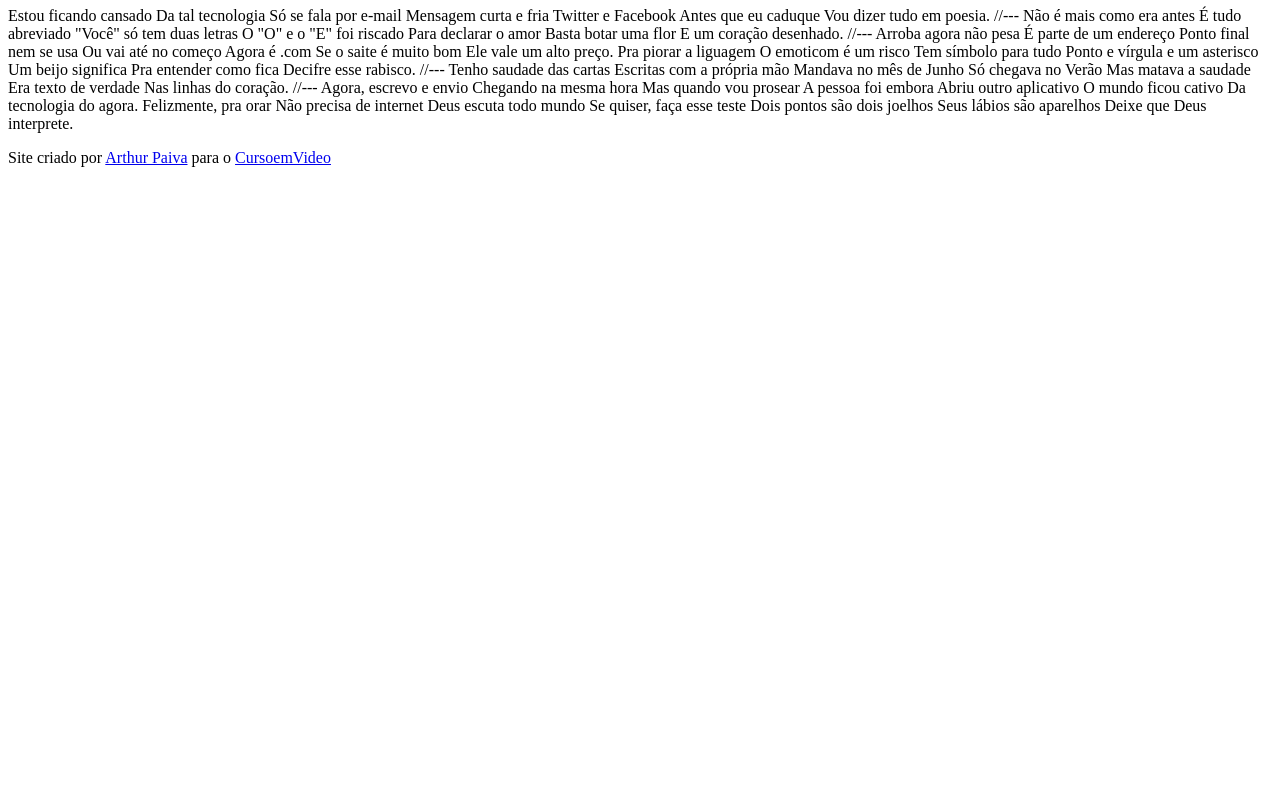
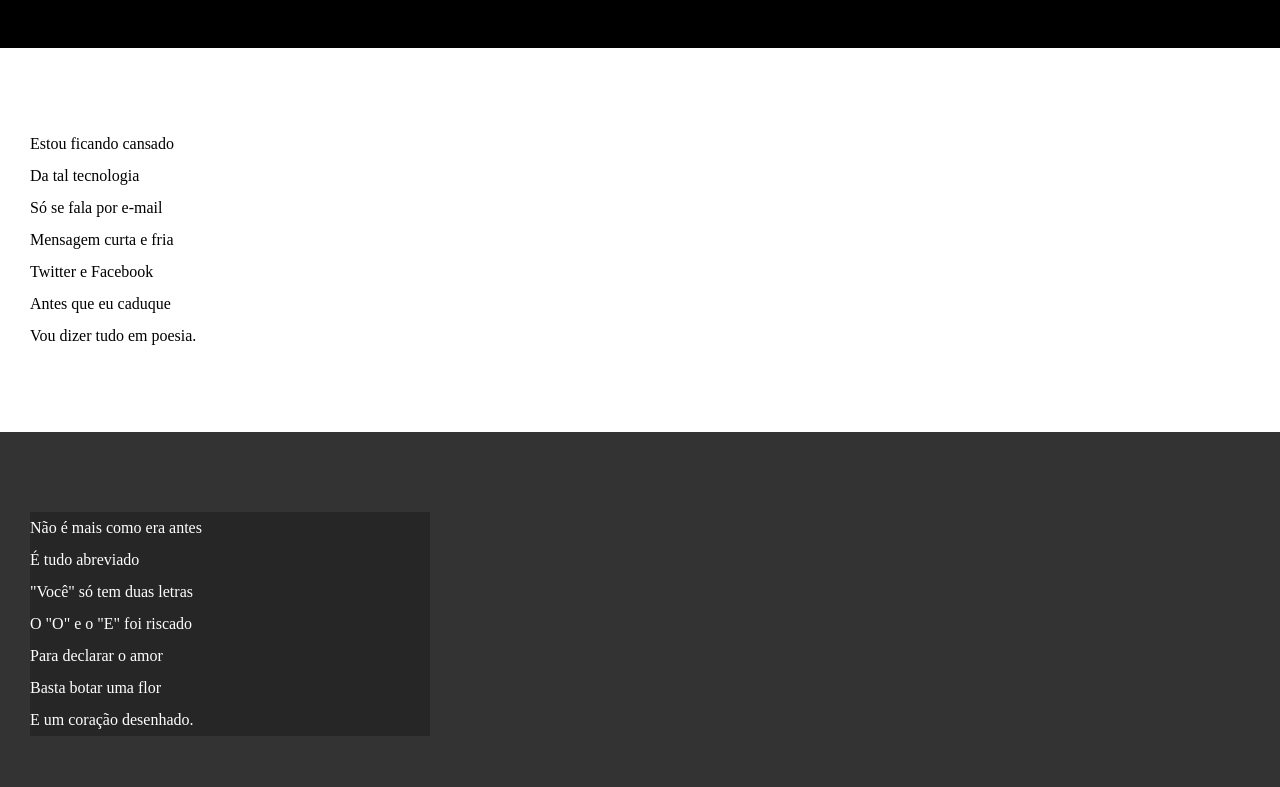
Before and after one commit to arthur201306/html-css, a plain HTML site: page desafios/d012/index.html in a window 1280 px wide. Shown: the part 107-894 px from the top of the page. Before the commit the page ends 800 px from the top, so only its background shows below. Drawn offline with Linux system fonts and the light colour scheme.

Commit message:
Atualização CSS

```diff
--- /dev/null
+++ b/desafios/d012/estilo/style.css
@@ -0,0 +1,65 @@
+@charset "UTF-8";
+
+* {
+    margin: 0;
+    padding: 0
+}
+
+html, body {
+    min-height: 100vh;
+    background-color: darkgray;
+}
+
+header {
+    background-color: black;
+    color: white;
+    text-align: center;
+}
+
+header > h1 {
+    padding-top: 50px;
+    font-variant: small-caps;
+}
+
+header > p {
+    padding-bottom: 50px;
+}
+
+header a, footer a {
+    color: white;
+    text-decoration: none;
+    font-weight: bolder;
+}
+
+header a:hover, footer a:hover {
+    text-decoration: underline;
+}
+
+section {
+    padding-top: 10vh;
+    padding-bottom: 10vh;
+    line-height: 2em;
+    padding-left: 30px;
+}
+
+section.normal {
+    background-color: white;
+    color: black
+}
+
+section.imagem {
+    background-color: rgb(51, 51, 51);
+    color: white;
+}
+
+section.imagem > p {
+    width: 400px;
+    background-color: rgba(0, 0, 0, 0.253);
+}
+
+footer {
+    background-color: black;
+    color: white;
+    text-align: center;
+    padding: 10px
+}
--- a/desafios/d012/index.html
+++ b/desafios/d012/index.html
@@ -2,81 +2,102 @@
 <html lang="pt-br">
     <head>
         <meta charset="UTF-8">
-        <meta http-equiv="X-UA-Compatible" content="IE=edge">
         <meta name="viewport" content="width=device-width, initial-scale=1.0">
         <title>Cordel Moderno</title>
+        <link rel="stylesheet" href="estilo/style.css">
     </head>
     <body>
         <header>
-            <h1>Cordel Moderno</h1>
-            <p>Por <a href="https://www.recantodasletras.com.br/poesias/3186743" target="_blank">Milton Duarte</a></p>
+            <h1>
+                Cordel Moderno
+            </h1>
+            <p>
+                Por <a href="https://www.recantodasletras.com.br/poesias/3186743" target="_blank">Milton Duarte</a>
+            </p>
         </header>
 
-        Estou ficando cansado
-        Da tal tecnologia
-        Só se fala por e-mail
-        Mensagem curta e fria
-        Twitter e Facebook
-        Antes que eu caduque
-        Vou dizer tudo em poesia.
+        <section class="normal">
+            <p>
+                Estou ficando cansado <br>
+                Da tal tecnologia <br>
+                Só se fala por e-mail <br>
+                Mensagem curta e fria <br>
+                Twitter e Facebook <br>
+                Antes que eu caduque <br>
+                Vou dizer tudo em poesia.
+            </p>
+        </section>
 
-        //---
+        <section class="imagem">
+            <p>
+                Não é mais como era antes <br>
+                É tudo abreviado <br>
+                "Você" só tem duas letras <br>
+                O "O" e o "E" foi riscado <br>
+                Para declarar o amor <br>
+                Basta botar uma flor <br>
+                E um coração desenhado.
+            </p>
+        </section>
 
-        Não é mais como era antes
-        É tudo abreviado
-        "Você" só tem duas letras
-        O "O" e o "E" foi riscado
-        Para declarar o amor
-        Basta botar uma flor
-        E um coração desenhado.
+        <section class="normal">
+            <p>
+                Arroba agora não pesa <br>
+                É parte de um endereço <br>
+                Ponto final nem se usa<br>
+                Ou vai até no começo<br>
+                Agora é .com<br>
+                Se o saite é muito bom<br>
+                Ele vale um alto preço.
+            </p>
 
-        //---
+            <p>
+                Pra piorar a liguagem<br>
+                O emoticom é um risco<br>
+                Tem símbolo para tudo<br>
+                Ponto e vírgula e um asterisco<br>
+                Um beijo significa<br>
+                Pra entender como fica<br>
+                Decifre esse rabisco.
+            </p>
+        </section>
 
-        Arroba agora não pesa
-        É parte de um endereço
-        Ponto final nem se usa
-        Ou vai até no começo
-        Agora é .com
-        Se o saite é muito bom
-        Ele vale um alto preço.
+        <section class="imagem">
+            <p>
+                Tenho saudade das cartas <br>
+                Escritas com a própria mão <br>
+                Mandava no mês de Junho <br>
+                Só chegava no Verão <br>
+                Mas matava a saudade <br>
+                Era texto de verdade <br>
+                Nas linhas do coração.
+            </p>
+        </section>
 
-        Pra piorar a liguagem
-        O emoticom é um risco
-        Tem símbolo para tudo
-        Ponto e vírgula e um asterisco
-        Um beijo significa
-        Pra entender como fica
-        Decifre esse rabisco.
+        <section class="normal">
+            <p>
+                Agora, escrevo e envio <br>
+                Chegando na mesma hora <br>
+                Mas quando vou prosear <br>
+                A pessoa foi embora <br>
+                Abriu outro aplicativo <br>
+                O mundo ficou cativo <br>
+                Da tecnologia do agora.
+            </p>
 
-        //---
+            <p>
+                Felizmente, pra orar <br>
+                Não precisa de internet <br>
+                Deus escuta todo mundo <br>
+                Se quiser, faça esse teste <br>
+                Dois pontos são dois joelhos <br>
+                Seus lábios são aparelhos <br>
+                Deixe que Deus interprete.
+            </p>
+        </section>
 
-        Tenho saudade das cartas
-        Escritas com a própria mão
-        Mandava no mês de Junho
-        Só chegava no Verão
-        Mas matava a saudade
-        Era texto de verdade
-        Nas linhas do coração.
-
-        //---
-
-        Agora, escrevo e envio
-        Chegando na mesma hora
-        Mas quando vou prosear
-        A pessoa foi embora
-        Abriu outro aplicativo
-        O mundo ficou cativo
-        Da tecnologia do agora.
-
-        Felizmente, pra orar
-        Não precisa de internet
-        Deus escuta todo mundo
-        Se quiser, faça esse teste
-        Dois pontos são dois joelhos
-        Seus lábios são aparelhos
-        Deixe que Deus interprete.
         <footer>
-            <p>Site criado por <a href="https://github.com/arthur201306" target="_blank">Arthur Paiva</a> para o <a href="https://youtube.com/cursoemvideo" target="_blank">CursoemVideo</a></p>
+            <p>Site criado por <a href="https://github.com/arthur201306" target="_blank">Arthur Paiva</a> para o <a href="https://www.cursoemvideo.com" target="_blank">CursoemVideo</a></p>
         </footer>
     </body>
 </html>
```
